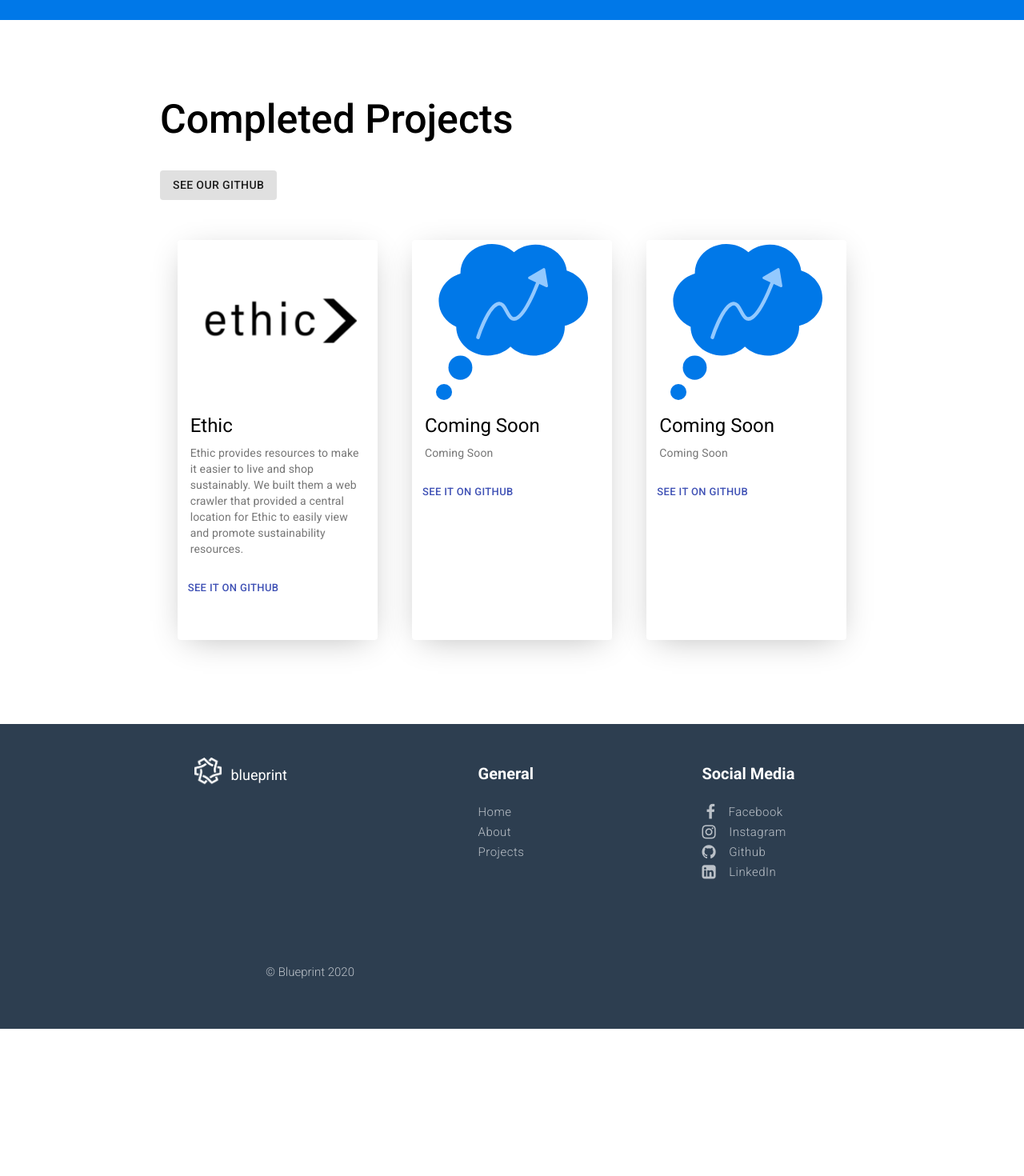
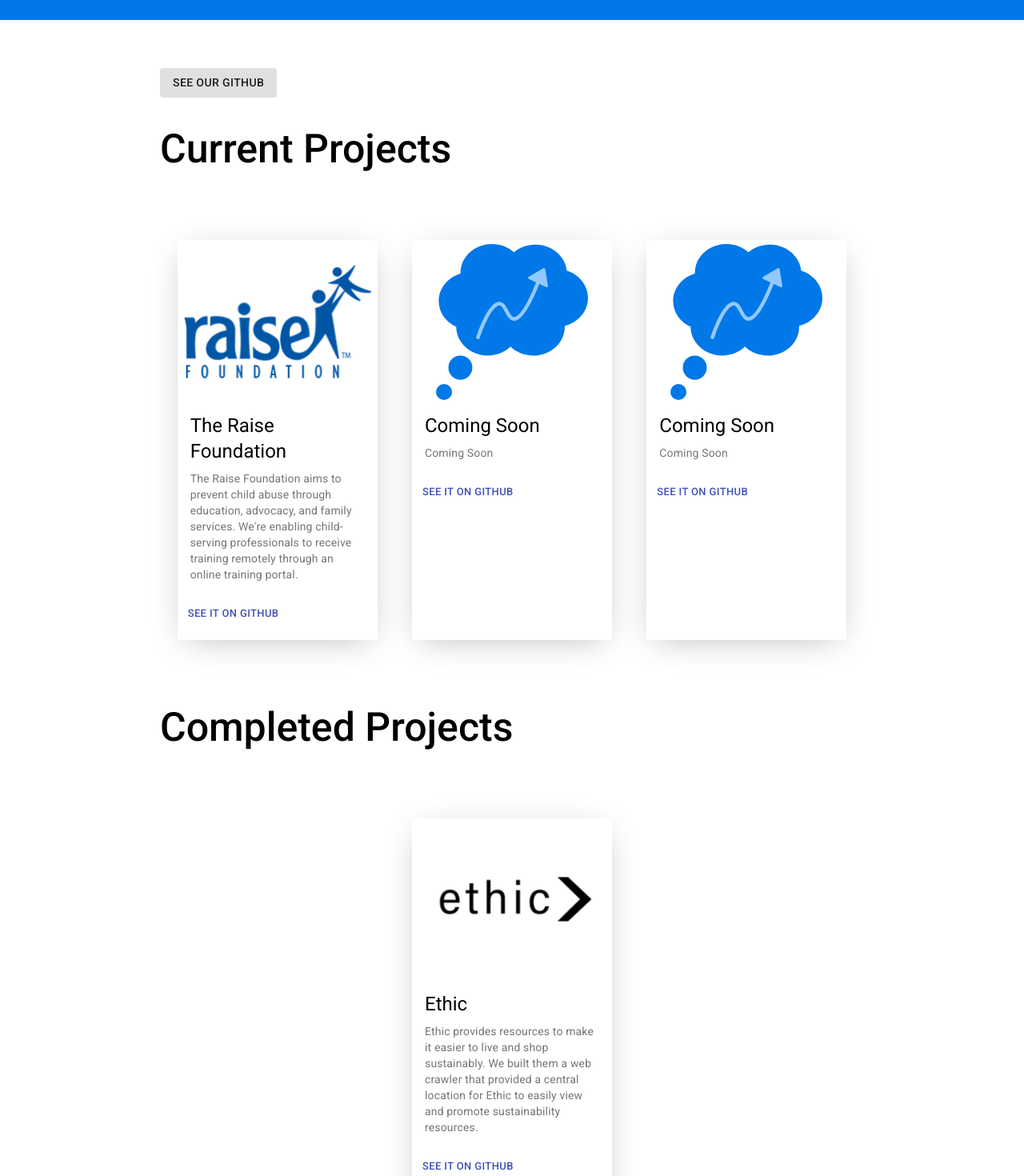
Before and after one commit to blueprintatuci/blueprintatuci.github.io, a React (Create React App) app: page /#/projects in a window 1280 px wide. Shown: the part 440-1910 px from the top of the page at 80% size. Before the commit the page ends 1726 px from the top, so only its background shows below. Built offline with nearby package versions, Linux system fonts and the light colour scheme.

Commit message:
Add a project card for The Raise Foundation. Move up "Coming Soon" cards to Current Projects.

```diff
--- a/src/components/Projects/Projects.js
+++ b/src/components/Projects/Projects.js
@@ -10,6 +10,7 @@ import "../Home/ProjectSection.css";
 // Assets
 import ethic_logo from "../../assets/ethic_logo.png";
 import growth from "../../assets/growth-mindset.svg";
+import raise_logo from "../../assets/raise-foundation-logo.png";
 
 function Projects() {
   return (
@@ -19,25 +20,19 @@ function Projects() {
         info="All of Blueprint’s work is open source because we believe in building technology that makes us more open and connected."
       />
       <div className='body-section'>
-        {/* Uncomment below when we have projects we are working on */}
-        {/* <h1>Current Projects</h1>
-        <div className='projects'>
-          <ProjectCard />
-          <ProjectCard />
-          <ProjectCard />
-        </div> */}
-        <h1>Completed Projects</h1>
         <div>
           <Button variant='contained' disableElevation href="https://github.com/blueprintatuci">
             See our GitHub
           </Button>
         </div>
+        <h1>Current Projects</h1>
         <div className='projects'>
           <ProjectCard
-            pic={ethic_logo}
-            title="Ethic"
-            description="Ethic provides resources to make it easier to live and shop sustainably. We built them a web crawler that provided a central location for Ethic to easily view and promote sustainability resources."
-            github_url="https://github.com/blueprintatuci/Ethics-Project-Frontend"
+            pic={raise_logo}
+            title="The Raise Foundation"
+            description="The Raise Foundation aims to prevent child abuse through education, advocacy, and family services. We're enabling child-serving professionals to receive training remotely through an online training portal."
+            /* TODO: Change link once we have the repo set up */
+            github_url="https://github.com/blueprintatuci"
           />
           <ProjectCard
             pic={growth}
@@ -51,8 +46,15 @@ function Projects() {
             description="Coming Soon"
             github_url="https://github.com/blueprintatuci/"
           />
-          {/* <ProjectCard />
-          <ProjectCard /> */}
+        </div>
+        <h1>Completed Projects</h1>
+        <div className='projects'>
+          <ProjectCard
+            pic={ethic_logo}
+            title="Ethic"
+            description="Ethic provides resources to make it easier to live and shop sustainably. We built them a web crawler that provided a central location for Ethic to easily view and promote sustainability resources."
+            github_url="https://github.com/blueprintatuci/Ethics-Project-Frontend"
+          />
         </div>
       </div>
       <Footer />
--- a/src/components/common/ProjectCard.js
+++ b/src/components/common/ProjectCard.js
@@ -12,7 +12,7 @@ import Typography from "@material-ui/core/Typography";
 const useStyles = makeStyles({
   root: {
     width: 250,
-    height: 500 ,
+    height: 500,
     margin: "auto",
     marginBottom: 20,
     transition: "0.3s",
@@ -50,7 +50,7 @@ export default function ProjectCard(props) {
       </CardActionArea>
       <CardActions>
         <Button size='small' color='primary' href={props.github_url}>
-          See it on Github
+          See it on GitHub
         </Button>
       </CardActions>
     </Card>
```
Also changed, not shown: src/assets/raise-foundation-logo.png (added).
